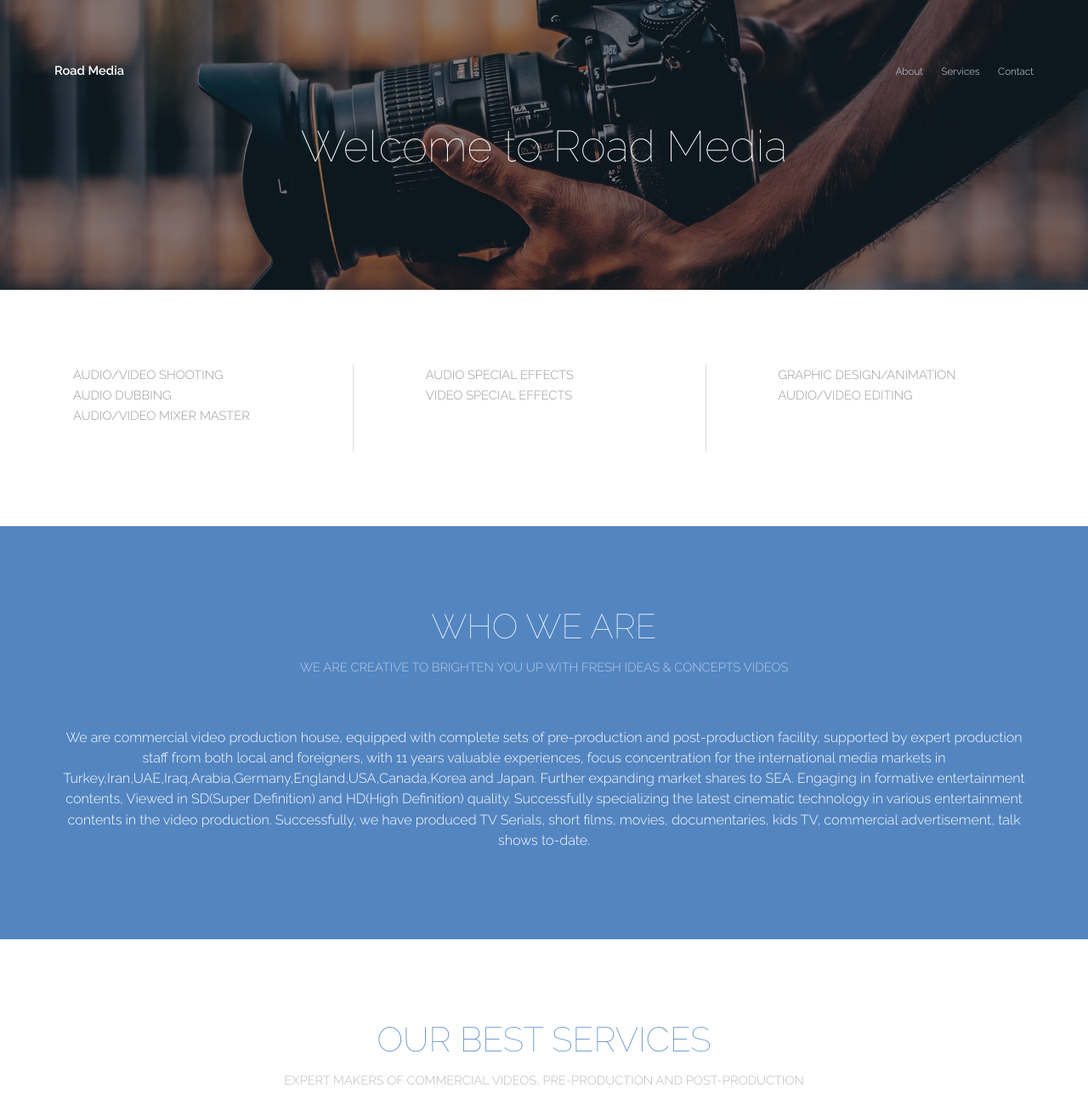
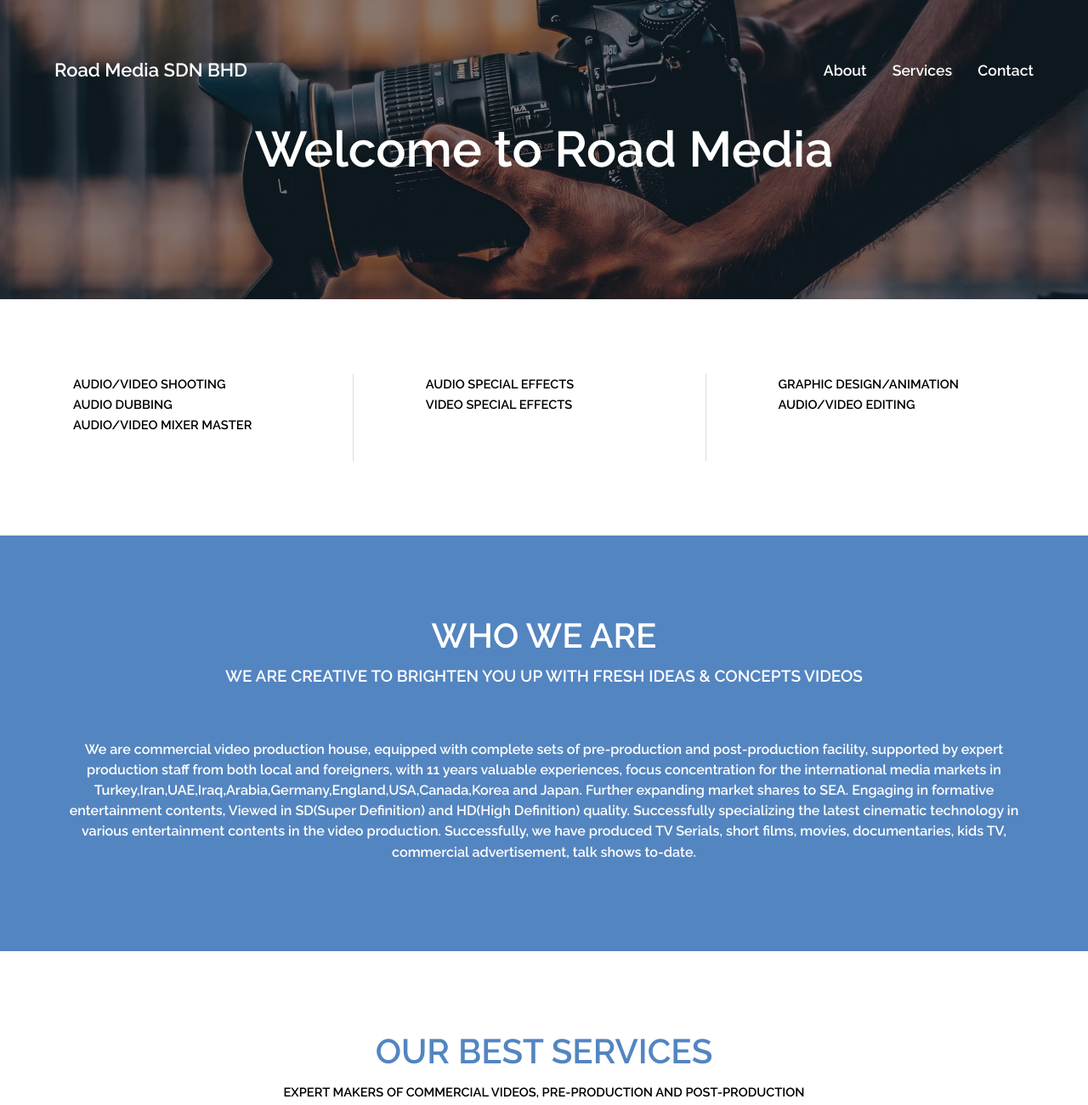
Before and after one commit to IIxShahinxII/Road-Media, a plain HTML site: page index.html in a window 1280 px wide. Shown: the top 1300 px of the page at 85% size. Drawn offline with Linux system fonts and the light colour scheme.

Commit message:
styling done

```diff
--- a/assets/css/main.css
+++ b/assets/css/main.css
@@ -1,12 +1,6 @@
 @charset "UTF-8";
 @import url(font-awesome.min.css);
 @import "https://fonts.googleapis.com/css?family=Raleway:100,300,600";
-
-/*
-	Theory by TEMPLATED
-	templated.co @templatedco
-	Released for free under the Creative Commons Attribution 3.0 license (templated.co/license)
-*/
 
 /* Reset */
 
@@ -2945,7 +2939,7 @@
 	}
 
 		#banner h1 {
-			font-size: 3.5em;
+			font-size: 400%;
 			font-weight: 100;
 			color: #fff;
 			line-height: 1em;
--- a/index.html
+++ b/index.html
@@ -13,19 +13,20 @@
 	<!-- Header -->
 	<header id="header">
 		<div class="inner">
-			<a href="index.html" class="logo">Road Media</a>
+			<a href="index.html" class="logo" style="font-weight: 600; font-size: 150%; color: #fff;">Road Media SDN
+				BHD</a>
 			<nav id="nav">
-				<a href="#two">About</a>
-				<a href="#three">Services</a>
-				<a href="#footer">Contact</a>
+				<a href="#two" style="font-weight: 600; font-size: 120%; color: #fff;">About</a>
+				<a href="#three" style="font-weight: 600; font-size: 120%; color: #fff;">Services</a>
+				<a href="#footer" style="font-weight: 600; font-size: 120%; color: #fff;">Contact</a>
 			</nav>
-			<a href="#navPanel" class="navPanelToggle"><span class="fa fa-bars"></span></a>
+			<a href="#navPanel" class="navPanelToggle" style="font-weight: 600;"><span class="fa fa-bars"></span></a>
 		</div>
 	</header>
 
 	<!-- Banner -->
 	<section id="banner">
-		<h1>Welcome to Road Media</h1>
+		<h1 style="font-weight: 600;">Welcome to Road Media</h1>
 	</section>
 
 	<!-- One -->
@@ -33,20 +34,20 @@
 		<div class="inner">
 			<div class="flex flex-3">
 				<article>
-					<ol style="list-style: none;">
+					<ol style="list-style: none; font-weight: 600; color: rgb(0, 0, 0);">
 						<li>AUDIO/VIDEO SHOOTING</li>
 						<li>AUDIO DUBBING</li>
 						<li>AUDIO/VIDEO MIXER MASTER</li>
 					</ol>
 				</article>
 				<article>
-					<ol style="list-style: none;">
+					<ol style="list-style: none; font-weight: 600; color: rgb(0, 0, 0);">
 						<li>AUDIO SPECIAL EFFECTS</li>
 						<li>VIDEO SPECIAL EFFECTS</li>
 					</ol>
 				</article>
 				<article>
-					<ol style="list-style: none;">
+					<ol style="list-style: none; font-weight: 600; color: rgb(0, 0, 0);">
 						<li>GRAPHIC DESIGN/ANIMATION</li>
 						<li>AUDIO/VIDEO EDITING</li>
 					</ol>
@@ -59,11 +60,14 @@
 	<section id="two" class="wrapper style1 special">
 		<div class="inner">
 			<header>
-				<h2>WHO WE ARE</h2>
-				<p>WE ARE CREATIVE TO BRIGHTEN YOU UP WITH FRESH IDEAS & CONCEPTS VIDEOS</p>
+				<h2 style="font-weight: 600;">WHO WE ARE</h2>
+				<p style=" font-weight: 600; font-size: 130%; color: #fff;">WE ARE CREATIVE TO BRIGHTEN YOU UP WITH
+					FRESH IDEAS &
+					CONCEPTS VIDEOS</p>
 			</header>
 			<div>
-				<h4 style="color: #fff;">We are commercial video production house, equipped with complete sets of
+				<h4 style="color: #fff; font-weight: 600;">We are commercial video production house, equipped with
+					complete sets of
 					pre-production and
 					post-production facility, supported by expert production staff from both local and foreigners, with
 					11 years valuable experiences, focus concentration for the international media markets in
@@ -81,8 +85,9 @@
 	<section id="three" class="wrapper special">
 		<div class="inner">
 			<header class="align-center">
-				<h2>OUR BEST SERVICES</h2>
-				<p>EXPERT MAKERS OF COMMERCIAL VIDEOS, PRE-PRODUCTION AND POST-PRODUCTION</p>
+				<h2 style="font-weight: 600;">OUR BEST SERVICES</h2>
+				<p style="font-weight: 600; color: rgb(0, 0, 0);">EXPERT MAKERS OF COMMERCIAL VIDEOS, PRE-PRODUCTION AND
+					POST-PRODUCTION</p>
 			</header>
 			<div class="flex flex-2">
 				<article>
@@ -91,9 +96,11 @@
 						<img class="pic-4" src="images/pic4.jpg" alt="Pic 03" />
 					</div>
 					<header>
-						<h3>Pre-Production</h3>
+						<h3 style="font-weight: 600;">Pre-Production</h3>
 					</header>
-					<p>Shooting studios, Local & Foreign actor/actress, Cameras, Lightings, Background slides, Custom
+					<p style="font-weight: 600; color: rgb(0, 0, 0);">Shooting studios, Local & Foreign actor/actress,
+						Cameras, Lightings,
+						Background slides, Custom
 						made props.</p>
 				</article>
 				<article>
@@ -102,9 +109,11 @@
 						<img class="pic-2" src="images/pic2.jpg" alt="Pic 03" />
 					</div>
 					<header>
-						<h3>Post-Production</h3>
+						<h3 style="font-weight: 600;">Post-Production</h3>
 					</header>
-					<p>Dubbing, Voice acting in various different languages with VFX Artist, Master-mixing, Graphic
+					<p style="font-weight: 600; color: rgb(0, 0, 0);">Dubbing, Voice acting in various different
+						languages with VFX Artist,
+						Master-mixing, Graphic
 						design, Animation, Special effects, Editing, Music composing, Translator and Transcript writer.
 					</p>
 				</article>
@@ -118,11 +127,11 @@
 		<div class="row no-gutters">
 			<div>
 				<div>
-					<h4>Contact Us</h4>
+					<h4 style="font-weight: 600;">Contact Us</h4>
 				</div>
 				<div>
-					<p style="margin: 0;">shankar874@gmail.com</p>
-					<p>+6 012 422 0080</p>
+					<p style="margin: 0; font-weight: 600; color: rgb(0, 0, 0);">shankar874@gmail.com</p>
+					<p style="font-weight: 600; color: rgb(0, 0, 0);">+6 012 422 0080</p>
 				</div>
 			</div>
 		</div>
```
Also changed, not shown: assets/js/main.js (+11 -16 lines).
